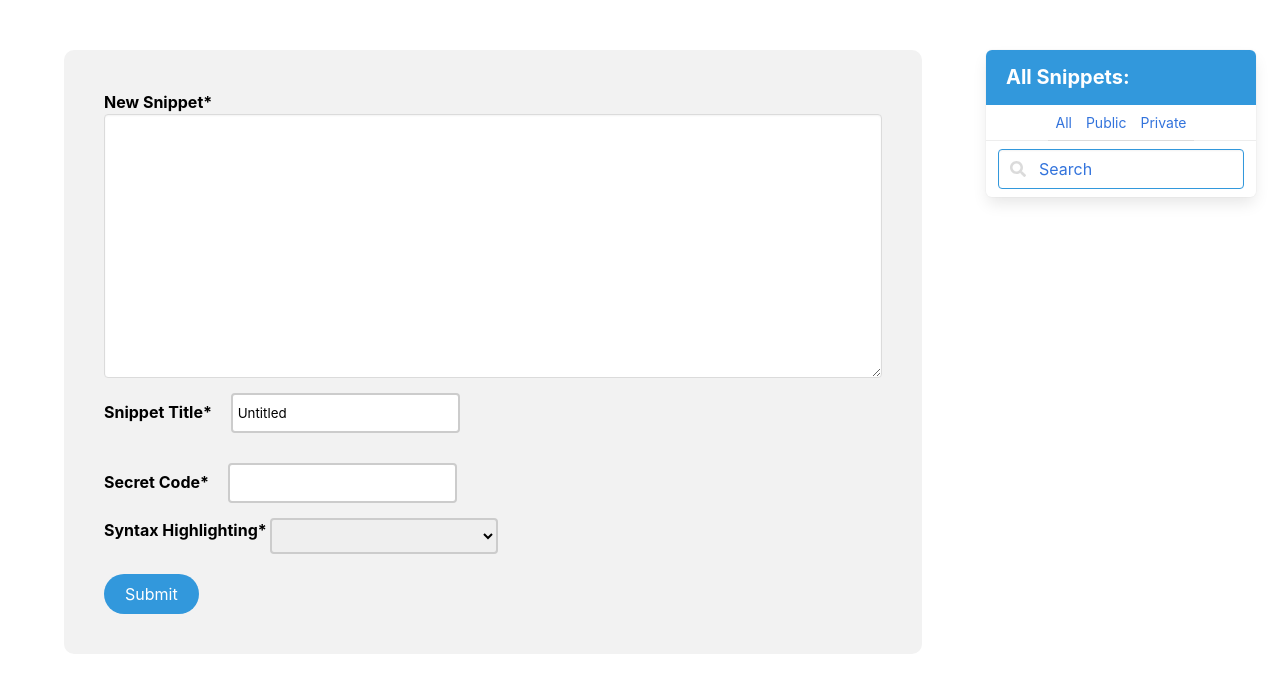
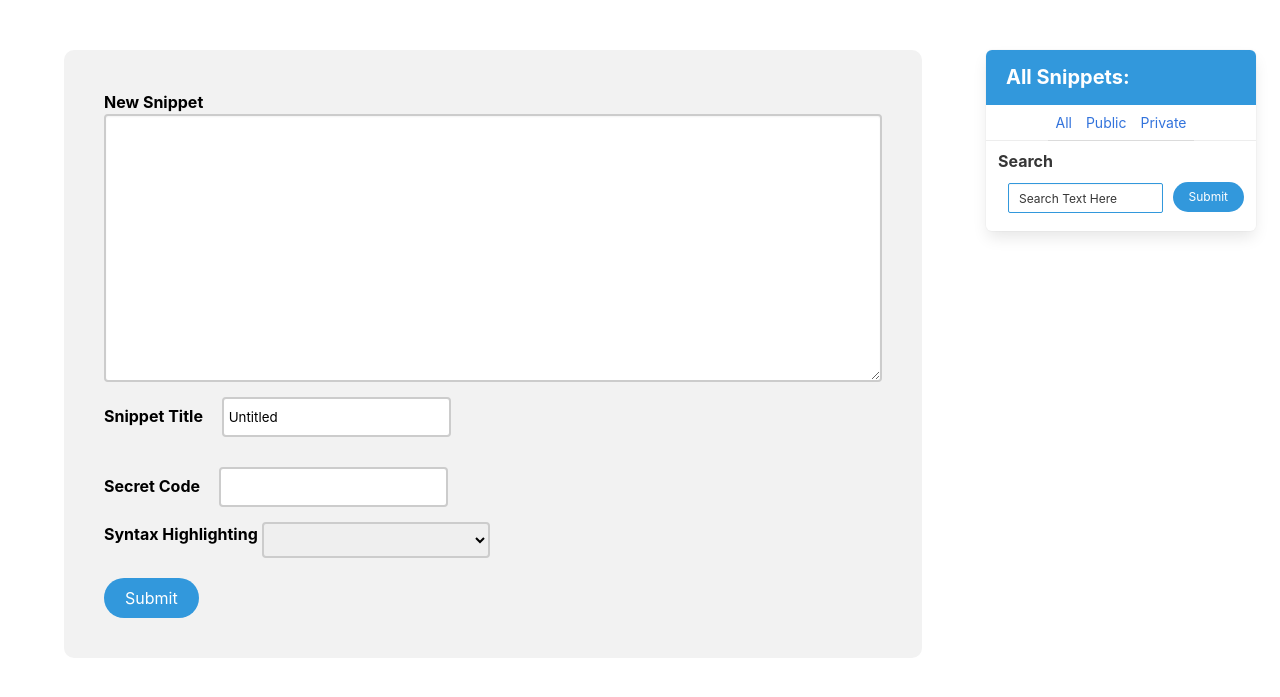
Before and after one commit to PragatiVerma18/Snippet-Share, a Django app: page / in a window 1280 px wide. Shown: the part 64-761 px from the top of the page. Run offline with Django 3.2, Linux system fonts and the light colour scheme; data that the repository does not hold is empty; some libraries are stand-ins or nearby versions.

Commit message:
fixed search

```diff
--- a/snippet_share_project/snip_app/forms.py
+++ b/snippet_share_project/snip_app/forms.py
@@ -8,3 +8,8 @@
         model=Snip
         fields=('text','title','link_code','lang')
         labels={'title':'Snippet Title','text':'New Snippet','link_code':'Secret Code','lang': 'Syntax Highlighting'}
+
+class searchForm(forms.Form):
+    helper = FormHelper()
+    search = forms.CharField(max_length=100, widget= forms.TextInput
+                           (attrs={'class':'is-small input is-info', 'placeholder':'Search Text Here'}))
--- a/snippet_share_project/snip_app/templates/base.html
+++ b/snippet_share_project/snip_app/templates/base.html
@@ -1,4 +1,5 @@
 {% load static %}
+{% load crispy_forms_tags %}
 <!DOCTYPE html>
 <html>
 
@@ -13,6 +14,7 @@
   <link rel="stylesheet" href="{% static 'css/bulma.min.css' %}">
   <script defer src="https://use.fontawesome.com/releases/v5.3.1/js/all.js"></script>
 </head>
+
 
 <body>
 
@@ -84,13 +86,26 @@
               <a>Private</a>
             </p>
             <div class="panel-block">
-              <a class="control has-icons-left" id="searchbar">
-                <input class="input is-info" type="text" placeholder="Search" id="search">
-                <span class="icon is-left">
-                  <i class="fas fa-search" aria-hidden="true"></i>
-                </span>
-              </a>
+<style>
+    .searchform input{
+  margin: 10px !important;
+  padding: 10px 10px;
+  border: 1px solid #ccc;
+  border-radius: 10px;
+  }
+
+  .asteriskField {
+    display: none;
+}
+
+</style>
+              <form method="POST" class="uniForm searchform is-left" style="font-weight: 700 !important;">
+                {% csrf_token %}
+                {{ searchform|crispy }}
+              </form>
+              <button class="button is-info is-small is-rounded is-right" style="margin-top: 22px; margin-left: 20px;">Submit</button>
             </div>
+
             {% for i in snips %}
 
             <a class="panel-block" href="{% url 'index'%}p/{{i.link_code}}">
--- a/snippet_share_project/snip_app/templates/index.html
+++ b/snippet_share_project/snip_app/templates/index.html
@@ -4,21 +4,21 @@
 {% load crispy_forms_tags %}
 
 <style>
-  form{
+  .snipform{
   border-radius: 10px;
   background-color: #f2f2f2;
   padding: 40px;
   }
 
 
-  form input{
+  .snipform input{
   margin: 15px !important;
   padding: 10px 5px;
   border: 2px solid #ccc;
   border-radius: 4px;
   }
 
-  form textarea {
+  .snipform textarea {
   width: 100%;
   height: 150px;
   padding: 12px 20px;
@@ -30,7 +30,7 @@
   overflow:auto;
 }
 
-form select {
+.snipform select {
   padding: 16px 20px;
   border: 2px solid #ccc;
   border-radius: 4px;
@@ -38,7 +38,7 @@
 </style>
 <article>
   <div class="main">
-    <form method="POST" class="uniForm" style="font-weight: 700 !important;">
+    <form method="POST" class="uniForm snipform" style="font-weight: 700 !important;">
       {% csrf_token %}
       {{ form|crispy}}
 
--- a/snippet_share_project/snip_app/views.py
+++ b/snippet_share_project/snip_app/views.py
@@ -1,17 +1,33 @@
 from django.shortcuts import render, redirect, HttpResponseRedirect, HttpResponse
 from .models import Snip
-from .forms import snipForm
+from .forms import snipForm, searchForm
 
 
 
 def show_snip(request,link_c):
     snips=Snip.objects.order_by('-updated_at')[:10]
     snip=Snip.objects.get(link_code=link_c)
-    return render(request, "detail.html", {'snip': snip,'snips':snips})
+    searchform=searchForm()
+    if request.method=="POST":
+        try:
+            searchform=searchForm(request.POST)
+            x = request.POST['search']
+            return HttpResponseRedirect("/search/"+x)
+        except ValueError:
+            pass
+    return render(request, "detail.html", {'searchform':searchform,'snip': snip,'snips':snips})
 
 def all(request):
     snips = Snip.objects.all()
-    return render(request, 'all.html', {'snips': snips})
+    searchform=searchForm()
+    if request.method=="POST":
+        try:
+            searchform=searchForm(request.POST)
+            x = request.POST['search']
+            return HttpResponseRedirect("/search/"+x)
+        except ValueError:
+            pass
+    return render(request, 'all.html', {'searchform':searchform,'snips': snips})
 
 def index(request):
     snips=Snip.objects.order_by('-updated_at')[:8]
@@ -23,9 +39,25 @@
             return HttpResponseRedirect("/")
         except ValueError:
             pass
+    searchform=searchForm()
+    if request.method=="POST":
+        try:
+            searchform=searchForm(request.POST)
+            x = request.POST['search']
+            return HttpResponseRedirect("/search/"+x)
+        except ValueError:
+            pass
 
-    return render(request, "index.html", {'form':form, 'snips':snips})
+    return render(request, "index.html", {'searchform':searchform,'form':form, 'snips':snips})
 
 def search(request, link_c):
     snips= Snip.objects.filter(link_code=link_c)
-    return render(request, "all.html", {'snips':snips})
+    form=searchForm()
+    if request.method=="POST":
+        try:
+            form=searchForm(request.POST)
+            x = request.POST['search']
+            return HttpResponseRedirect("/search/"+x)
+        except ValueError:
+            pass
+    return render(request, "all.html", {'searchform':form,'snips':snips})
```
